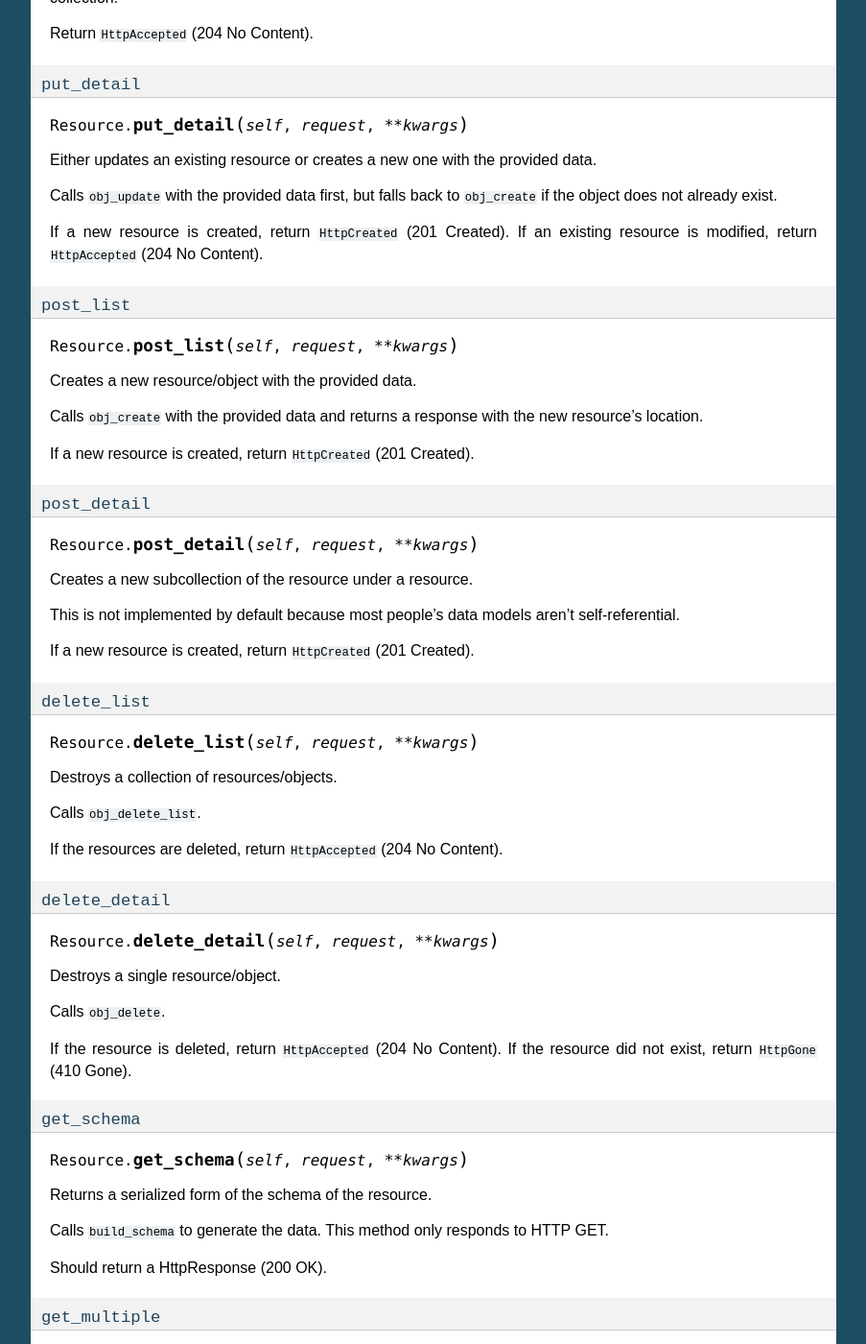
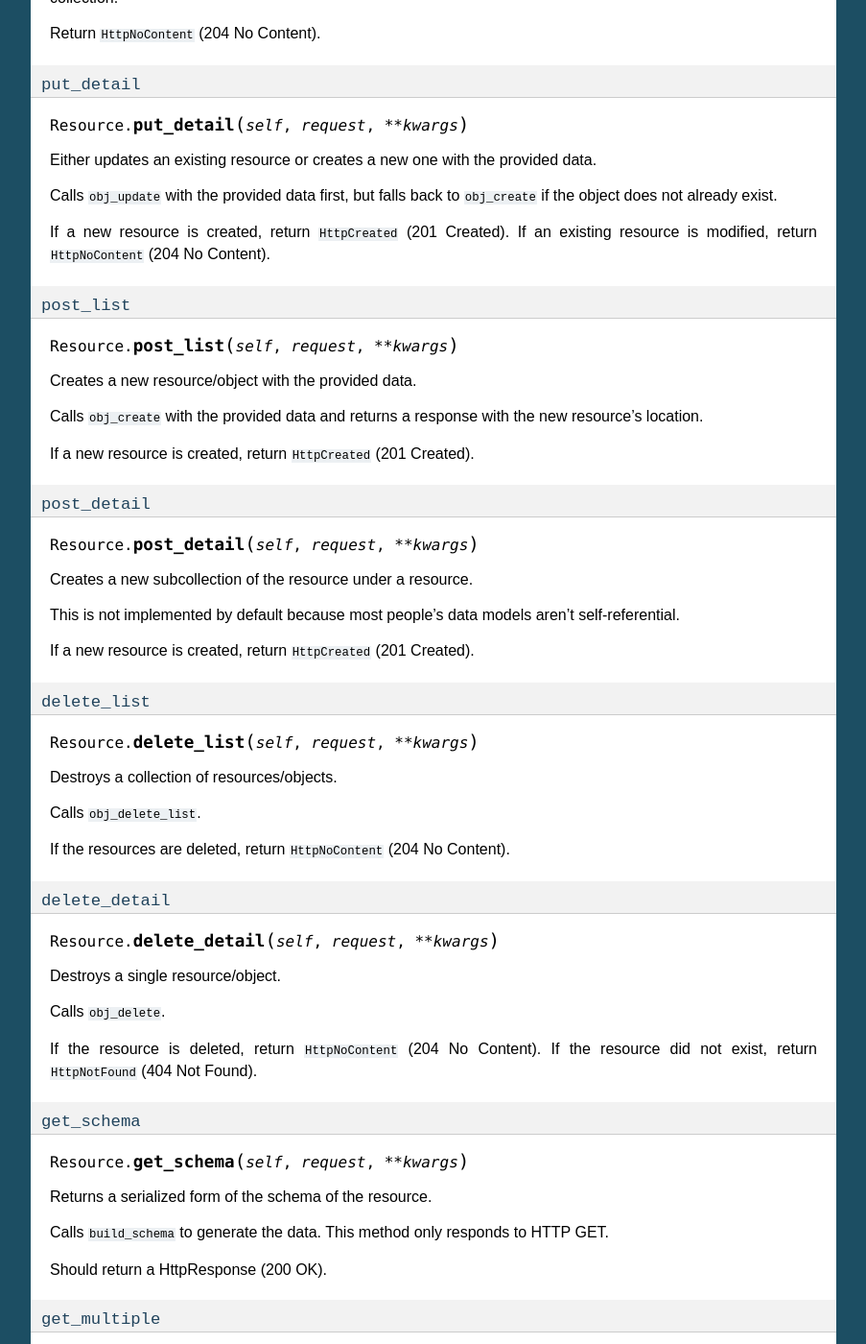
Before and after one commit to django-tastypie/django-tastypie, a Sphinx documentation site: the page built from docs/resources.rst, in a window 1280 px wide and 1400 px high, scrolled down 17594 px. Shown: the whole window at 96% size, without its empty margins (198-1101 px from the left). Built offline with Sphinx 7.4.7, drawn with Linux system fonts in a browser that asks for light colours; pages that are not in the unit, such as notebooks, are missing from menus.

Commit message:
BACKWARD-INCOMPATIBLE: Fixed HTTP status codes to be more correct. Mostly this means failed gets/deletes issue a 404 (instead of 410) now. Thanks to jacobian for the report!

```diff
--- a/docs/resources.rst
+++ b/docs/resources.rst
@@ -1063,7 +1063,7 @@ Replaces a collection of resources with another collection.
 Calls ``delete_list`` to clear out the collection then ``obj_create``
 with the provided the data to create the new collection.
 
-Return ``HttpAccepted`` (204 No Content).
+Return ``HttpNoContent`` (204 No Content).
 
 ``put_detail``
 --------------
@@ -1077,7 +1077,7 @@ Calls ``obj_update`` with the provided data first, but falls back to
 ``obj_create`` if the object does not already exist.
 
 If a new resource is created, return ``HttpCreated`` (201 Created).
-If an existing resource is modified, return ``HttpAccepted`` (204 No Content).
+If an existing resource is modified, return ``HttpNoContent`` (204 No Content).
 
 ``post_list``
 -------------
@@ -1112,7 +1112,7 @@ Destroys a collection of resources/objects.
 
 Calls ``obj_delete_list``.
 
-If the resources are deleted, return ``HttpAccepted`` (204 No Content).
+If the resources are deleted, return ``HttpNoContent`` (204 No Content).
 
 ``delete_detail``
 -----------------
@@ -1123,8 +1123,8 @@ Destroys a single resource/object.
 
 Calls ``obj_delete``.
 
-If the resource is deleted, return ``HttpAccepted`` (204 No Content).
-If the resource did not exist, return ``HttpGone`` (410 Gone).
+If the resource is deleted, return ``HttpNoContent`` (204 No Content).
+If the resource did not exist, return ``HttpNotFound`` (404 Not Found).
 
 ``get_schema``
 --------------
```
Also changed, not shown: 4 other files.
